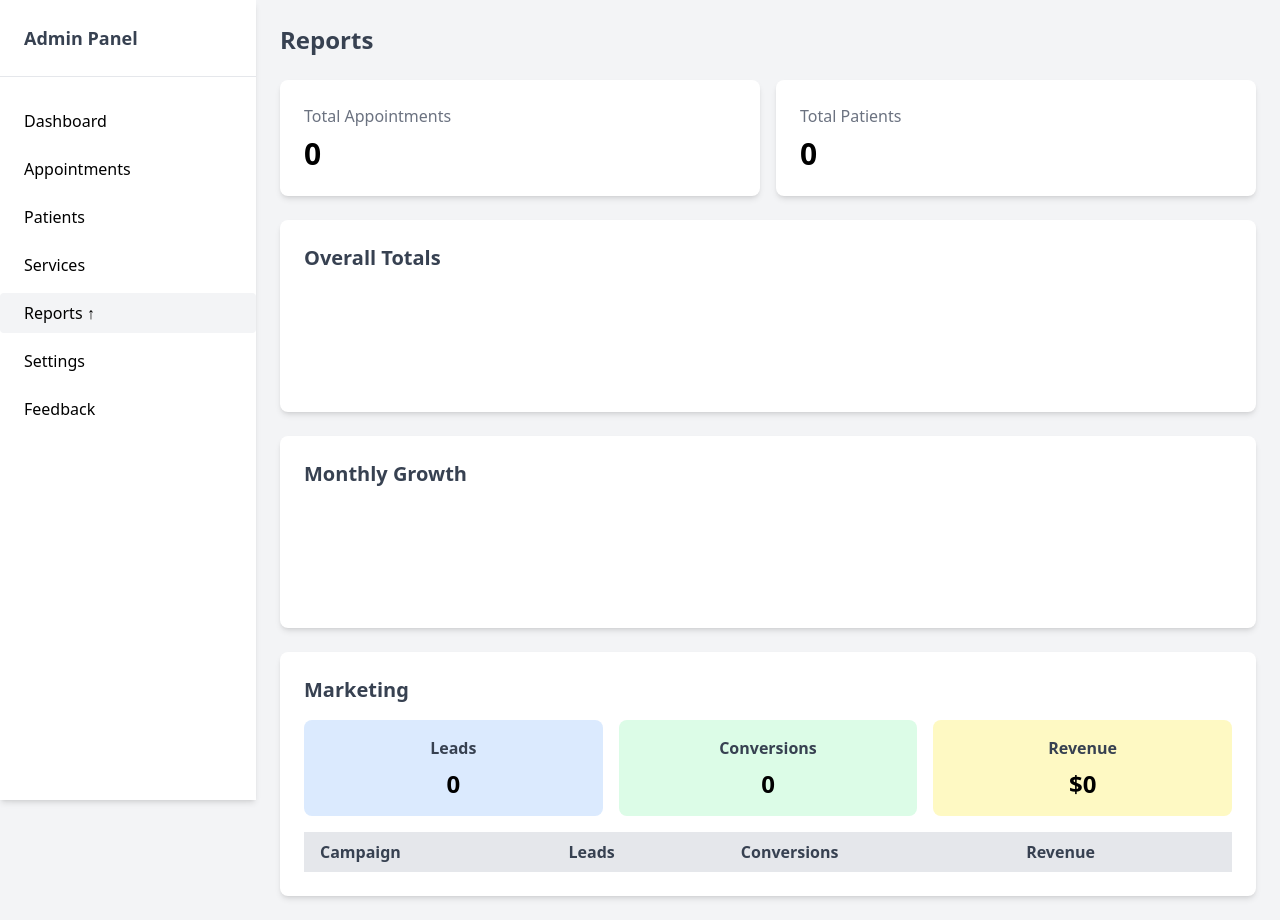
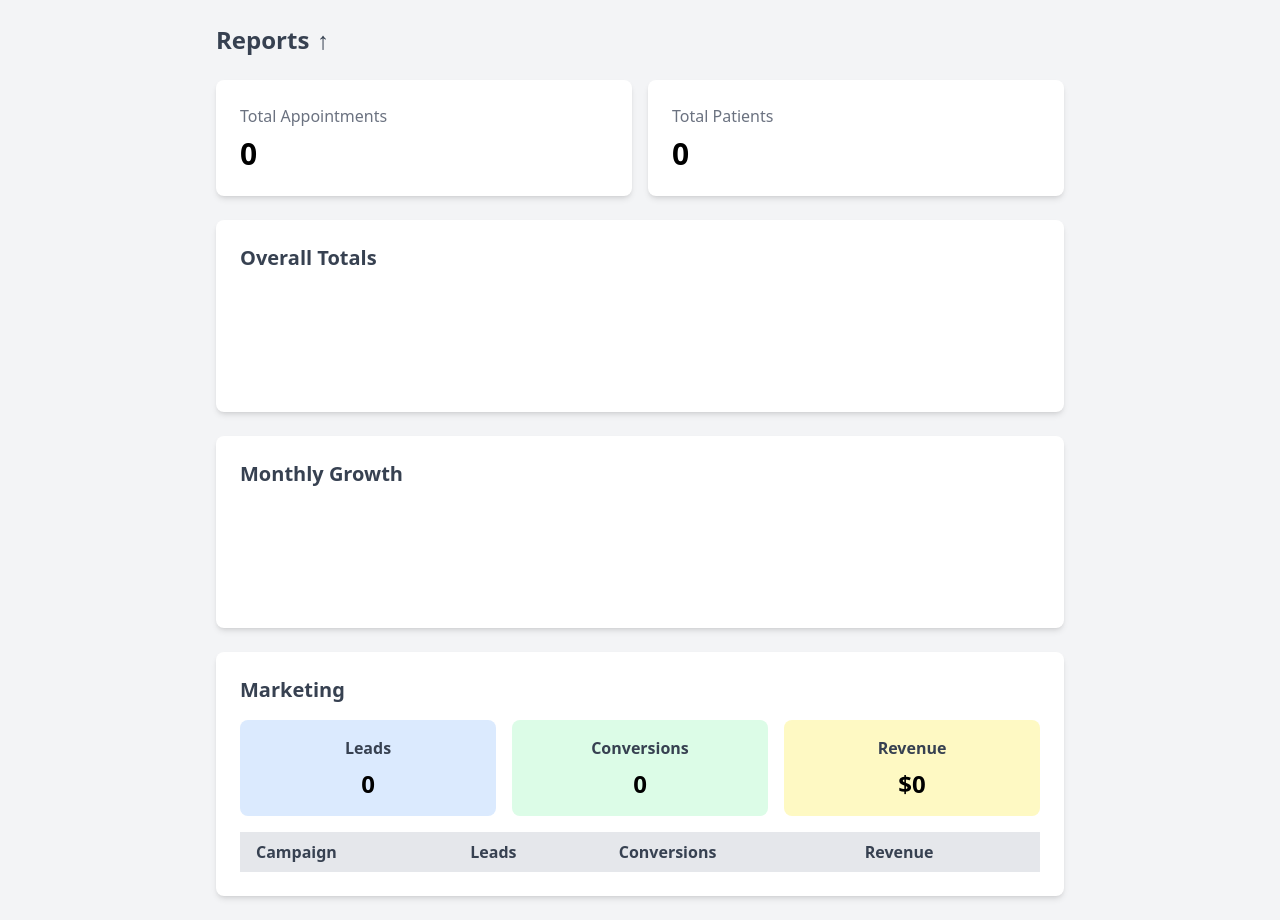
Before and after one commit to abenierg153-netizen/Dashboard-Yanet, a plain HTML site: page reports.html in a window 1280 px wide. Drawn offline with nearby package versions, Linux system fonts and the light colour scheme.

Commit message:
Update reports.html

```diff
--- a/reports.html
+++ b/reports.html
@@ -3,35 +3,21 @@
 <head>
 <meta charset="UTF-8">
 <meta name="viewport" content="width=device-width, initial-scale=1.0">
-<title>Yanet Dental Clinic Admin</title>
+<title>Reports</title>
 <script src="https://cdn.tailwindcss.com"></script>
 <script src="https://cdn.jsdelivr.net/npm/chart.js"></script>
 <script src="https://cdn.jsdelivr.net/npm/@supabase/supabase-js@2.28.0/dist/supabase.min.js"></script>
 </head>
-<body class="bg-gray-100 flex">
+<body class="bg-gray-100 flex justify-center">
 
-  <!-- Sidebar -->
-  <aside class="w-64 bg-white shadow-md h-screen fixed">
-    <div class="p-6 font-bold text-lg text-gray-700 border-b">Admin Panel</div>
-    <nav class="mt-6">
-      <ul class="space-y-2">
-        <li><a href="dashboard.html" class="block px-6 py-2 hover:bg-gray-100 rounded">Dashboard</a></li>
-        <li><a href="appointments.html" class="block px-6 py-2 hover:bg-gray-100 rounded">Appointments</a></li>
-        <li><a href="patients.html" class="block px-6 py-2 hover:bg-gray-100 rounded">Patients</a></li>
-        <li><a href="services.html" class="block px-6 py-2 hover:bg-gray-100 rounded">Services</a></li>
-        <li><a href="reports.html" class="block px-6 py-2 bg-gray-100 rounded">Reports ↑</a></li>
-        <li><a href="settings.html" class="block px-6 py-2 hover:bg-gray-100 rounded">Settings</a></li>
-        <li><a href="feedback.html" class="block px-6 py-2 hover:bg-gray-100 rounded">Feedback</a></li>
-      </ul>
-    </nav>
-  </aside>
-
-  <!-- Main Content -->
-  <main class="flex-1 ml-64 p-6">
+  <!-- Main Container -->
+  <main class="w-full max-w-4xl p-6">
 
     <!-- Header -->
-    <header class="mb-6">
-      <h1 class="text-2xl font-bold text-gray-700">Reports</h1>
+    <header class="mb-6 flex items-center">
+      <h1 class="text-2xl font-bold text-gray-700 flex items-center">
+        Reports <span class="ml-2">↑</span>
+      </h1>
     </header>
 
     <!-- Totals Cards -->
@@ -93,6 +79,7 @@
 
   </main>
 
+  <!-- ===== JavaScript ===== -->
   <script>
     const supabaseUrl = 'https://YOUR_PROJECT_URL.supabase.co';
     const supabaseKey = 'YOUR_ANON_KEY';
@@ -156,7 +143,7 @@
         let valA = a[column]; let valB = b[column];
         if(['leads','conversions','revenue'].includes(column)){ valA=Number(valA); valB=Number(valB); }
         if(valA<valB) return marketingSortDirection[column]==='asc'?-1:1;
-        if(valA>if(valA>valB) return marketingSortDirection[column]==='asc'?1:-1;
+        if(valA>valB) return marketingSortDirection[column]==='asc'?1:-1;
         return 0;
       });
       updateMarketingDisplay();
@@ -164,23 +151,15 @@
 
     async function fetchAndUpdateReports() {
       try {
-        // Fetch data from Supabase
-        const { data: appointments, error: appointmentsError } = await supabase.from('appointments').select('*');
-        const { data: patients, error: patientsError } = await supabase.from('patients').select('*');
-        const { data: marketing, error: marketingError } = await supabase.from('marketing').select('*');
-
-        if(appointmentsError || patientsError || marketingError){
-          console.error('Supabase fetch error:', appointmentsError || patientsError || marketingError);
-          return;
-        }
-
+        const { data: appointments } = await supabase.from('appointments').select('*');
+        const { data: patients } = await supabase.from('patients').select('*');
+        const { data: marketing } = await supabase.from('marketing').select('*');
         totalAppointments = appointments.length;
         totalPatients = patients.length;
 
-        // Calculate monthly growth
         const monthlyCounts = {};
         appointments.forEach(a => {
-          const month = new Date(a.date).toLocaleString('default', {month:'short', year:'numeric'});
+          const month = new Date(a.date).toLocaleString('default',{month:'short',year:'numeric'});
           monthlyCounts[month] = (monthlyCounts[month] || 0) + 1;
         });
 
@@ -190,7 +169,6 @@
         monthlyGrowthChart.data.datasets[0].data = monthlyGrowthData.values;
         monthlyGrowthChart.update();
 
-        // Marketing data
         marketingData = marketing || [];
         updateTotalsDisplay();
         updateMarketingDisplay();
@@ -199,10 +177,7 @@
       }
     }
 
-    // Initial fetch
     fetchAndUpdateReports();
-
-    // Refresh every 60 seconds
     setInterval(fetchAndUpdateReports, 60000);
   </script>
 </body>
```
